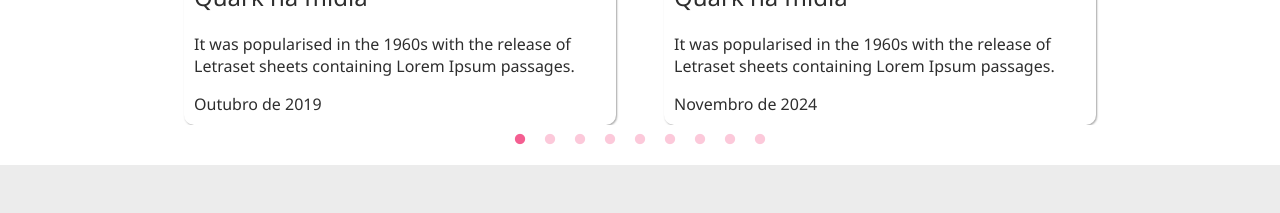
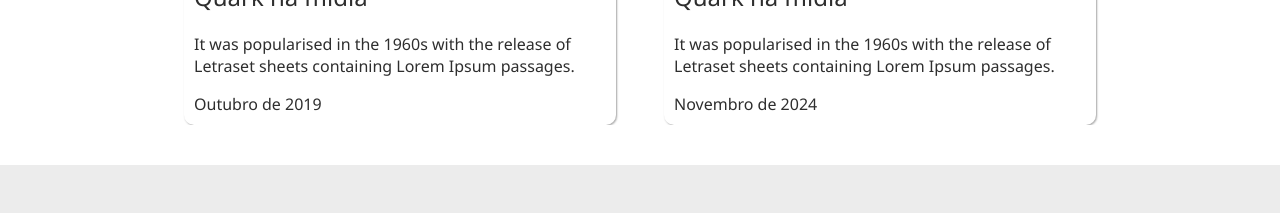
Before and after one commit to gabrielvedova/quark-website, a Next.js app: page / in a window 1280 px wide. Shown: the part 4760-4973 px from the top of the page. Built offline with nearby package versions, Linux system fonts and the light colour scheme.

Commit message:
feat(blog): add async function to fetch notices from API and log errors

```diff
--- a/components/main-page/components/blog/Blog.jsx
+++ b/components/main-page/components/blog/Blog.jsx
@@ -21,6 +21,17 @@ export default function Blog() {
       });
     };
   });
+
+  async function getNotices() {
+    const response = await fetch("/api/quark-na-midia")
+      .then((response) => response.json())
+      .then((data) => {
+        console.log(data);
+      })
+      .catch((error) => {
+        console.error(error);
+      });
+  }
 
   const notices = [
     {
@@ -147,7 +158,7 @@ export default function Blog() {
   notices.sort((a, b) => new Date(b.date) - new Date(a.date));
 
   const settings = {
-    dots: innerWidth > 971 ? true : false,
+    dots: false,
     arrows: true,
     infinite: true,
     slidesToShow: innerWidth < 971 ? 1 : innerWidth < 1300 ? 2 : 3,
```
